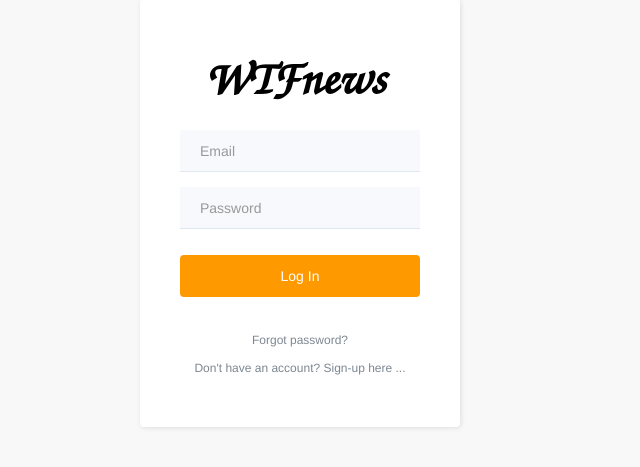
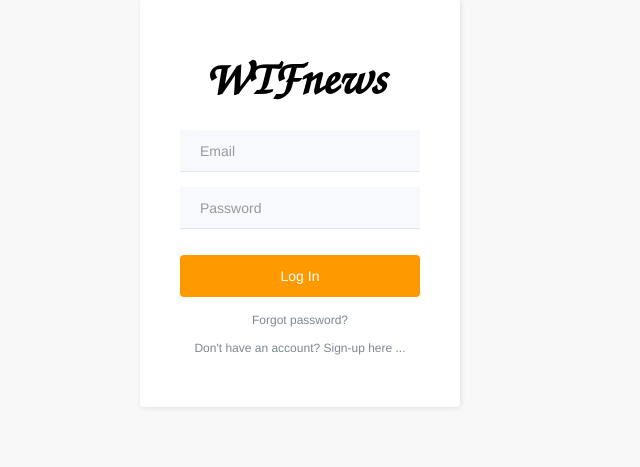
Before and after one commit to vikvik98/ProjetoFinalPi, a Django app: page /login/ in a window 1280 px wide. Shown: the part 81-548 px from the top of the page, without its empty margins (340-980 px from the left). Run offline with Django 3.2, Linux system fonts and the light colour scheme; some libraries are stand-ins or nearby versions.

Commit message:
Update layout de login - mensagem de erro

```diff
--- a/WTFnews/usuarios/templates/login.html
+++ b/WTFnews/usuarios/templates/login.html
@@ -4,7 +4,6 @@
 
 <form method="post" action="{% url 'login' %}">
     {% csrf_token %}
-    <div class="illustration">
     <div class="illustration"><img src="{% static 'assets/img/logo.png' %}"></div>
     <div class="form-group" style="position:relative;">
         <input class="form-control" id="id_email" type="email" name="email"
@@ -25,7 +24,6 @@
         {{form.non_field_errors}}
     </div>
     {% endif %}
-    </div>
     <p><a href="#" class="forgot">Forgot password?</a></p>
     <p><a href="{% url 'registrar' %}" class="forgot">Don't have an account? Sign-up here ...</a></p>
 </form>
```
Lines whose indentation alone changed are shown as unchanged.
